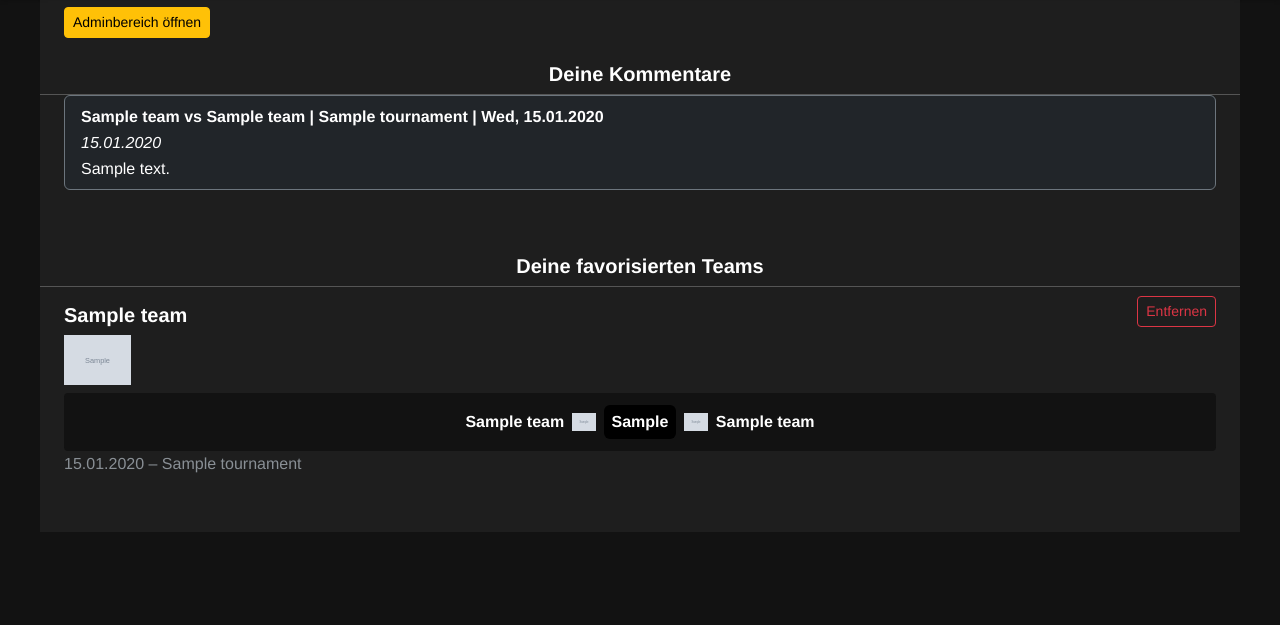
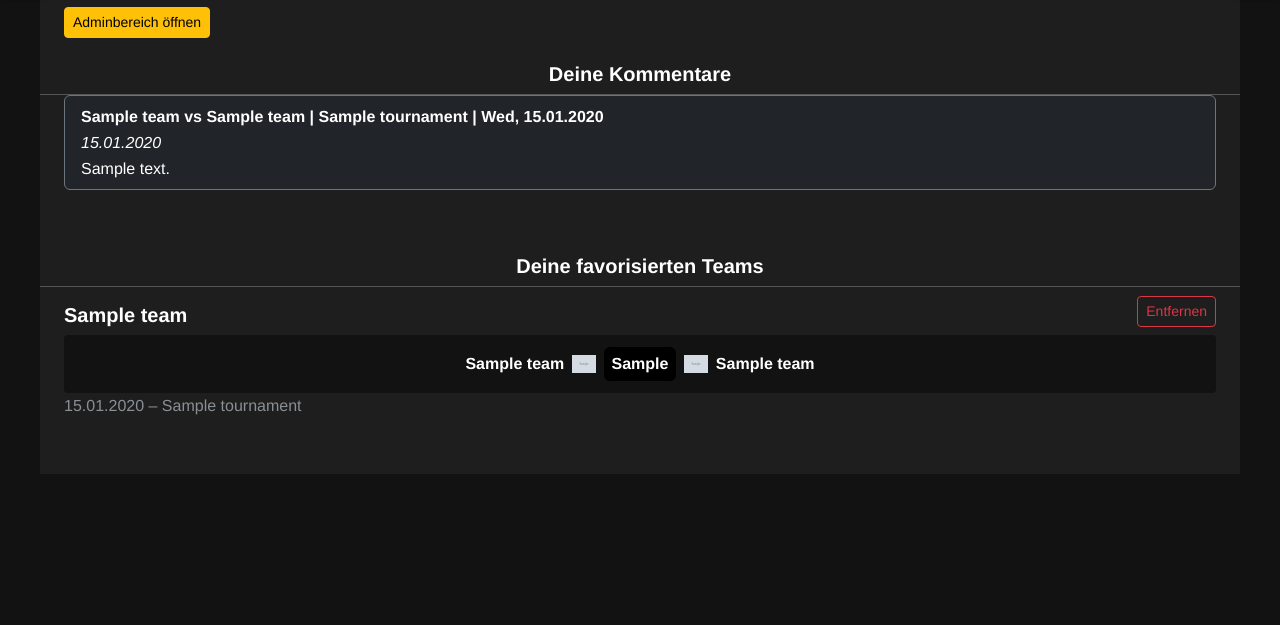
Before and after one commit to Simon3107/sportsrecap, a Django app: page /profile/ in a window 1280 px wide. Shown: the part 50-675 px from the top of the page. Run offline with Django 5.2, Linux system fonts and the light colour scheme; a user stored in the database is signed in; tables that the repository leaves empty hold one stand-in row (values such as "Sample post"); grey boxes marked "Sample" are stand-in pictures; parts of the project's set-up code (start-up, migrations or seed data) failed here and were passed over.

Commit message:
profilseite

```diff
--- a/core/templates/profile.html
+++ b/core/templates/profile.html
@@ -46,11 +46,7 @@
         </form>
       </div>
 
-      {% if team.logo %}
-        <a href="{% url 'sport_matches' team.sport.id %}?team={{ team.id }}">
-          <img src="{{ team.logo.url }}" alt="{{ team.name }}" height="50" class="mb-2">
-        </a>
-      {% endif %}
+
 
       <div>
         {% if matches %}
```
